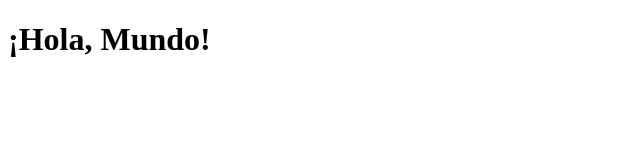
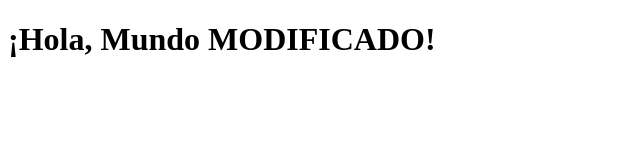
Before and after one commit to yadsiri/PruebaGit, a plain HTML site: page index.html in a window 1280 px wide. Shown: the whole page, without its empty margins (0-640 px from the left). Drawn offline with Linux system fonts and the light colour scheme.

Commit message:
Update index.html

```diff
--- a/index.html
+++ b/index.html
@@ -6,6 +6,6 @@
     <title>Hola Mundo</title>
 </head>
 <body>
-    <h1>¡Hola, Mundo!</h1>
+    <h1>¡Hola, Mundo MODIFICADO!</h1>
 </body>
 </html>
```
